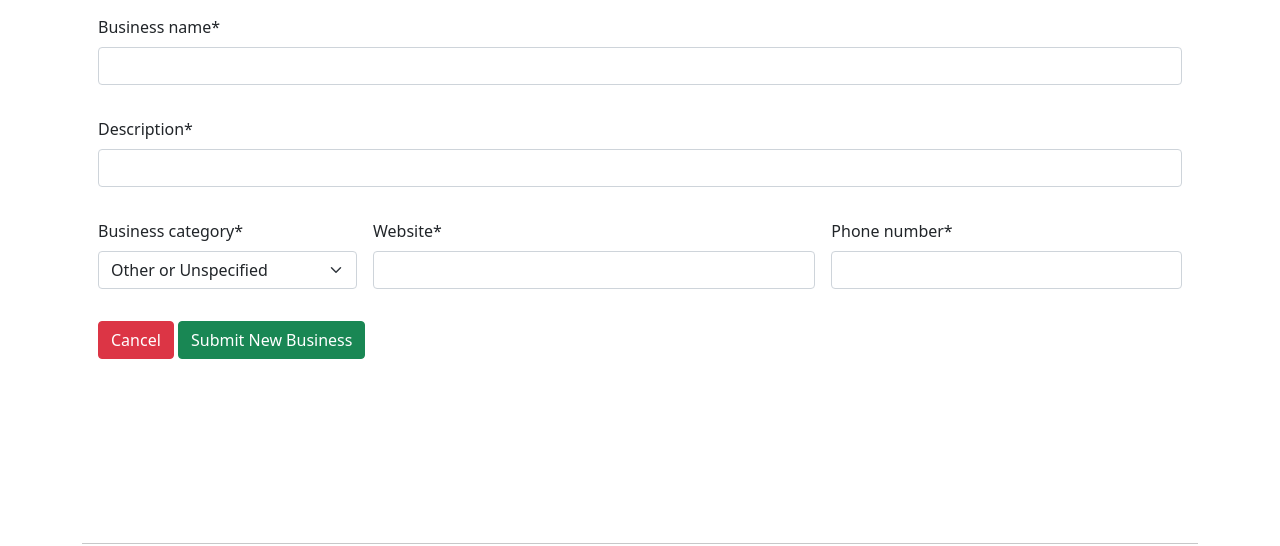
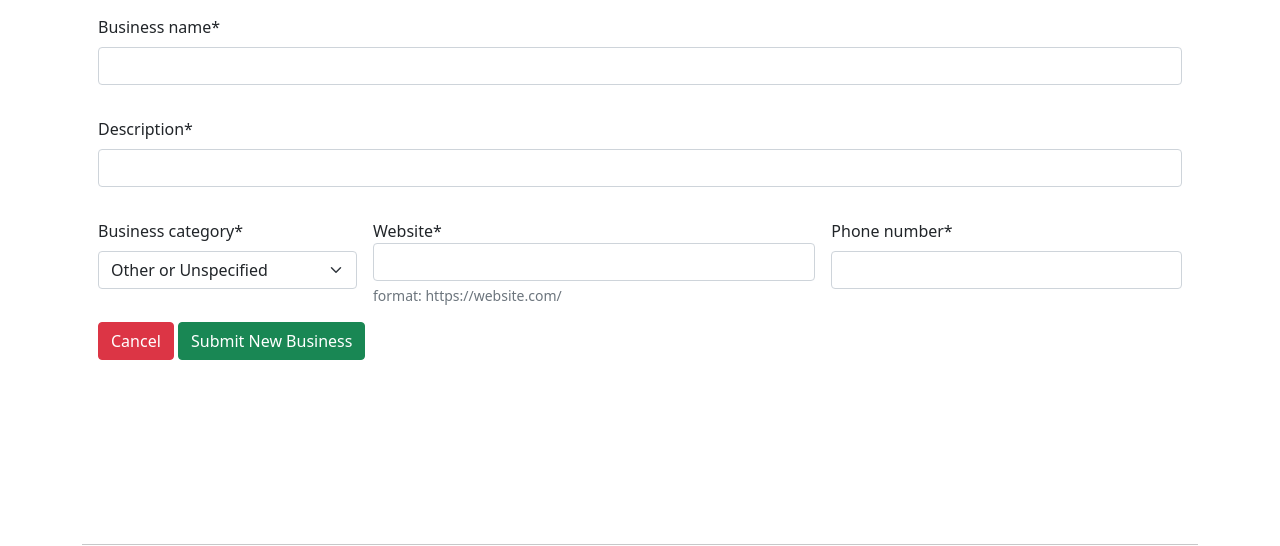
Before and after one commit to AndrewNguyen1/open-now, a Django app: page /open_now/business-form/ in a window 1280 px wide. Shown: the part 231-777 px from the top of the page. Run offline with Django 3.2, Linux system fonts and the light colour scheme; some libraries are stand-ins or nearby versions.

Commit message:
reimplemented url validator in form

```diff
--- a/open_now/templates/open_now/business_form.html
+++ b/open_now/templates/open_now/business_form.html
@@ -28,10 +28,20 @@ Submit a Business{% endblock top-header %}
         {{form.business_category | as_crispy_field}}
     </div>
     <div class="col-md-5">
-        {{form.website | as_crispy_field}}
+        <!--{{form.website | as_crispy_field}}-->
+        <label for="website" class="form-label mb-0">Website*</label>
+        <input type="url" class="form-control" id="website" name="website" pattern="https://.*">
+        <div id="websiteHelpBlock" class="form-text">
+            format: https://website.com/
+        </div>
     </div>
     <div class="col-md-4">
         {{form.phone_number | as_crispy_field}}
+        <!--<label for="phone_number" class="form-label mb-0">Phone Number*</label>
+        <input type="tel" class="form-control" id="phone_number" name="phone_number" pattern="[0-9]{3}-[0-9]{3}-[0-9]{4}">
+        <div id="phone_numberHelpBlock" class="form-text">
+            format: 434-555-5555
+        </div>-->
     </div>
     <div class="col-12">
         <a class="btn btn-danger" href="{% url 'open_now:business_list' %}" role="button">Cancel</a>
```
